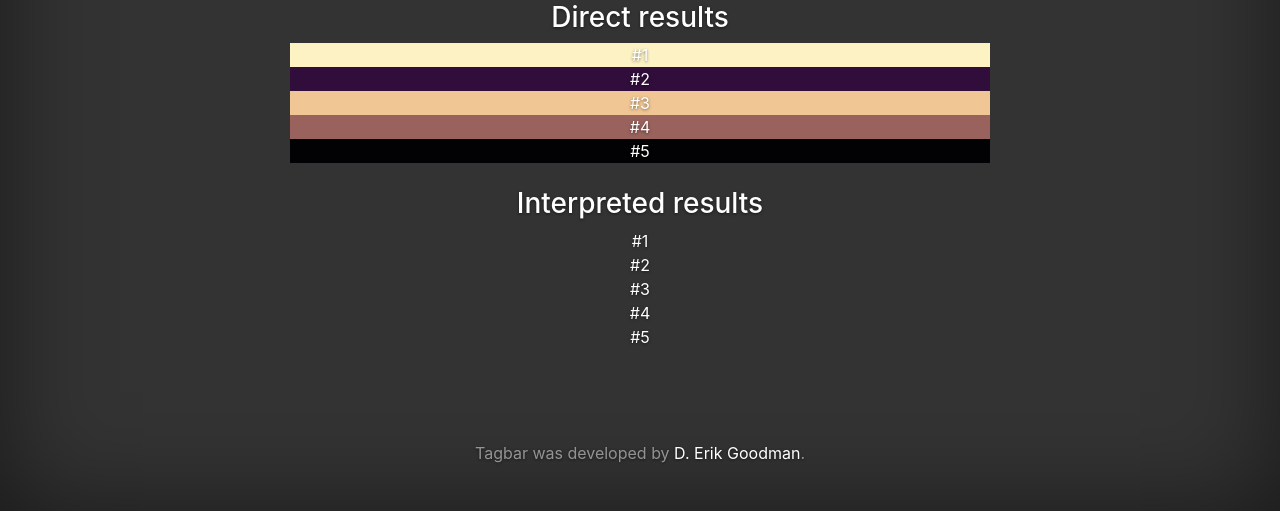
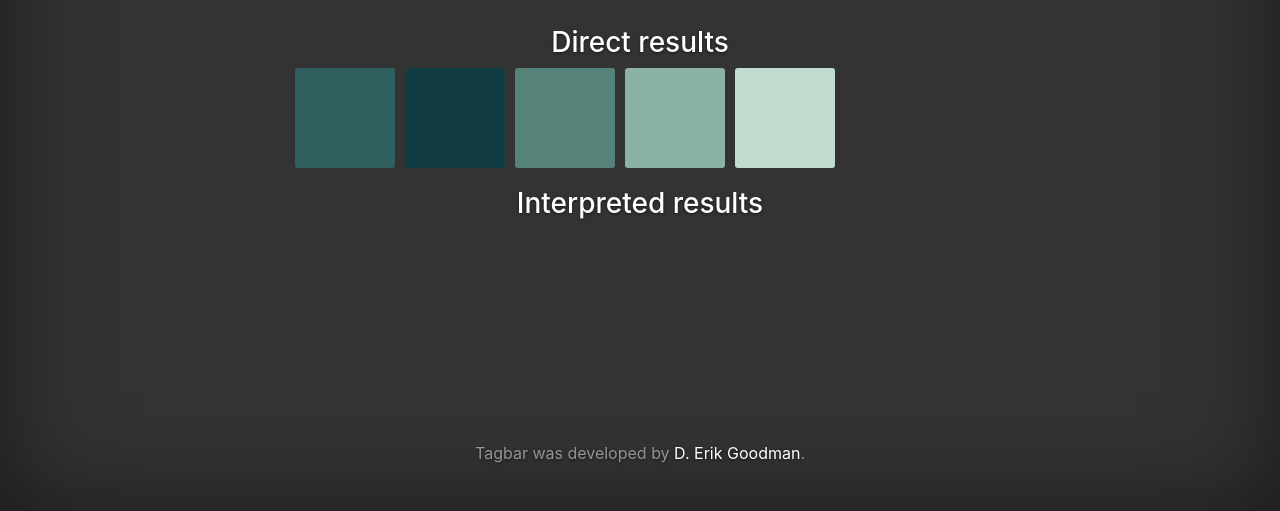
Before and after one commit to DEGoodman/tagbar, a Flask app: page /results in a window 1280 px wide. Shown: the part 289-800 px from the top of the page. Run offline with Flask 2, Linux system fonts and the light colour scheme; parts of the project's set-up code (start-up, migrations or seed data) failed here and were passed over; some libraries are stand-ins or nearby versions.

Commit message:
better color swatches

```diff
--- a/app/cssmaker.py
+++ b/app/cssmaker.py
@@ -4,12 +4,13 @@ from pprint import pprint
 
 def make(data):
     f = open(os.getcwd() + '/app/static/css/colors.css', 'w')
+    f.write('.color-swatches {\n\tmargin: 5px 0px -5px 0px;\n\toverflow: hidden;\n}\n')
+    f.write('.color-swatch {\n\tfloat: left;\n\tmargin: 0px 5px;\n\tborder-radius: 3px;\n\twidth: 100px;\n\theight: 100px;\n}\n')
+
     pos_base = ['a', 'b', 'c', 'd', 'e']
     num = 0
     # not sure why data is a nested list
     for quant,col  in data[0]:
-        print(quant)
-        print(col)
         f.write('#%s' % pos_base[num])
         f.write(' {\n\tbackground-color: rgb') # nastiness
         f.write(str(col))
--- a/app/static/css/colors.css
+++ b/app/static/css/colors.css
@@ -1,19 +1,30 @@
+.color-swatches {
+	margin: 5px 0px -5px 0px;
+	overflow: hidden;
+}
+.color-swatch {
+	float: left;
+	margin: 0px 5px;
+	border-radius: 3px;
+	width: 100px;
+	height: 100px;
+}
 #a {
-	background-color: rgb(253, 242, 196);
+	background-color: rgb(48, 95, 96);
 }
 
 #b {
-	background-color: rgb(49, 13, 60);
+	background-color: rgb(17, 61, 66);
 }
 
 #c {
-	background-color: rgb(240, 198, 149);
+	background-color: rgb(86, 131, 121);
 }
 
 #d {
-	background-color: rgb(153, 98, 92);
+	background-color: rgb(138, 179, 164);
 }
 
 #e {
-	background-color: rgb(2, 1, 3);
+	background-color: rgb(193, 221, 207);
 }
--- a/app/templates/results.html
+++ b/app/templates/results.html
@@ -20,16 +20,20 @@
     <!-- backgrounds -->
     <link rel="stylesheet" type="text/css" href="../static/css/colors.css" />
     <h3>Direct results</h3>
-    <div id="a" class="col_area">#1</div>
-    <div id="b" class="col_area">#2</div>
-    <div id="c" class="col_area">#3</div>
-    <div id="d" class="col_area">#4</div>
-    <div id="e" class="col_area">#5</div>
+    <div class="color-swatches">
+      <div id="a" class="color-swatch"></div>
+      <div id="b" class="color-swatch"></div>
+      <div id="c" class="color-swatch"></div>
+      <div id="d" class="color-swatch"></div>
+      <div id="e" class="color-swatch"></div>
+    </div>
     <br />
     <h3>Interpreted results</h3>
-    <div id="f" class="col_area">#1</div>
-    <div id="g" class="col_area">#2</div>
-    <div id="h" class="col_area">#3</div>
-    <div id="i" class="col_area">#4</div>
-    <div id="j" class="col_area">#5</div>
+    <div class="color-swatches">
+      <div id="f" class="color-swatch"></div>
+      <div id="g" class="color-swatch"></div>
+      <div id="h" class="color-swatch"></div>
+      <div id="i" class="color-swatch"></div>
+      <div id="j" class="color-swatch"></div>
+    </div>
 {% endblock %}
```
